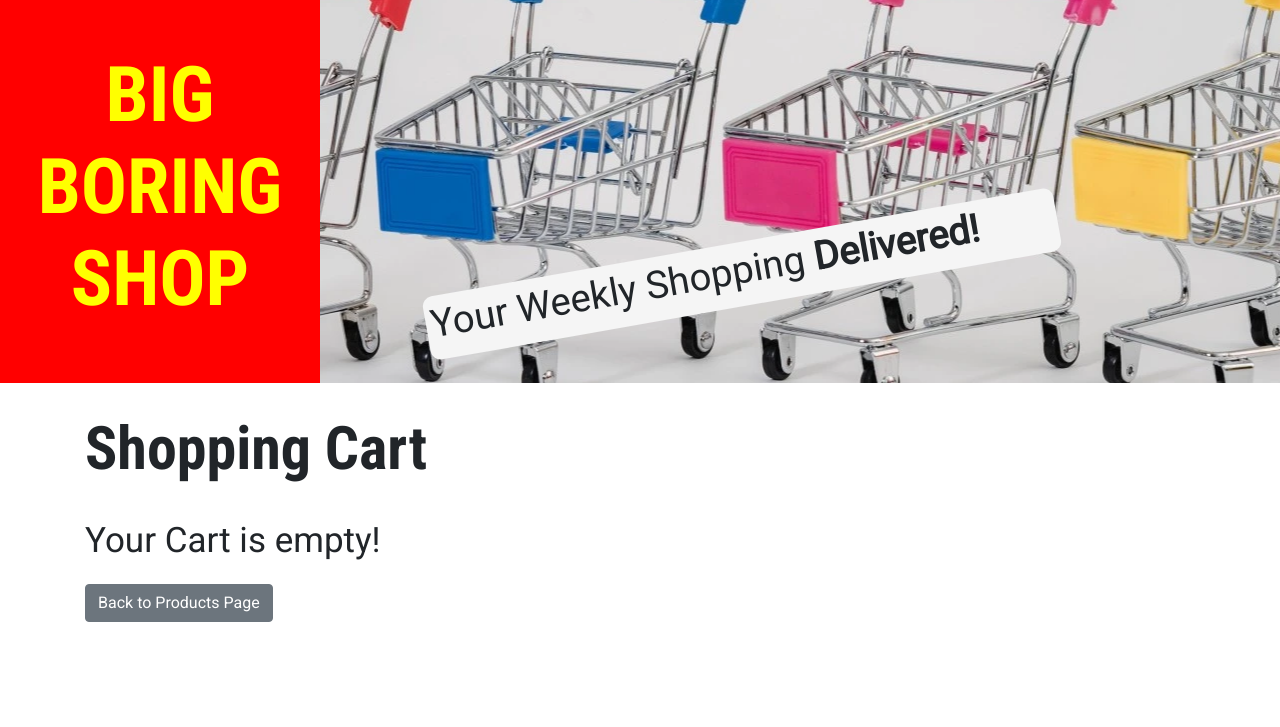
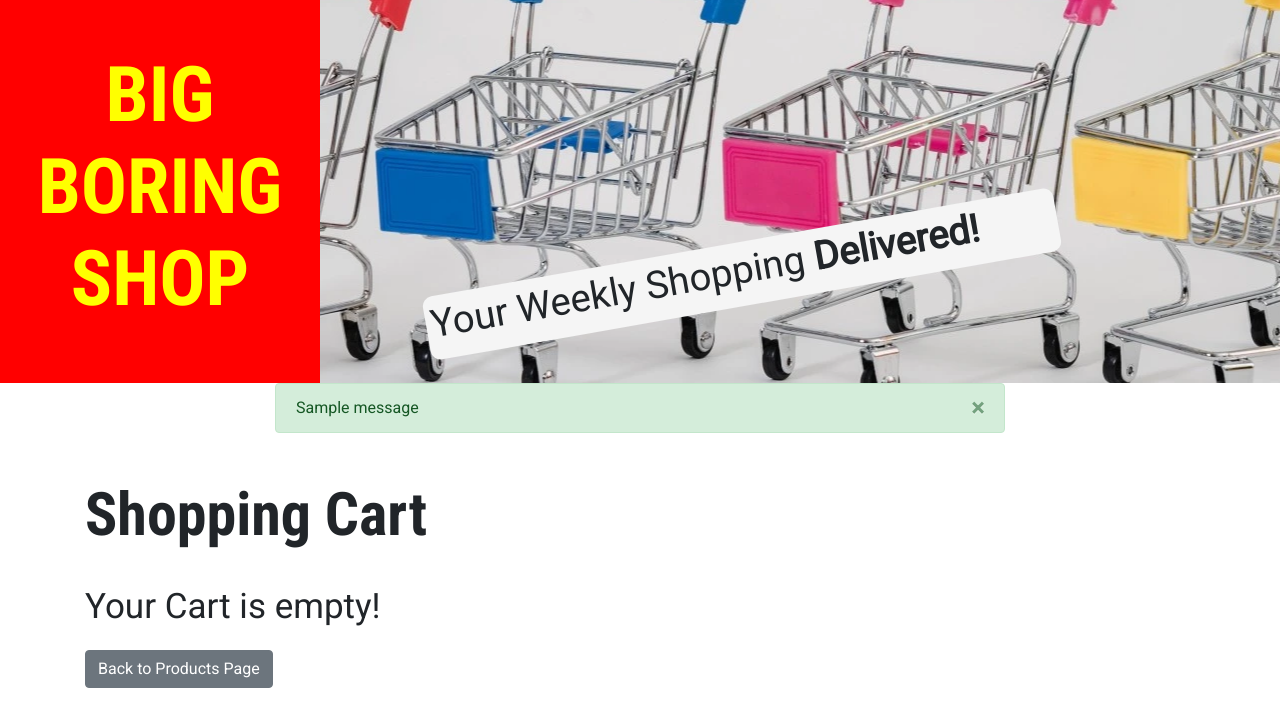
Before and after one commit to fenton1000/mf-portfolio-five-big-boring-shop, a Django app: page /cart/ in a window 1280 px wide. Shown: the part 57-784 px from the top of the page. Run offline with Django 3.2, Linux system fonts and the light colour scheme; tables that the repository leaves empty hold one stand-in row (values such as "Sample post"); one stand-in notice (Sample message) is shown; some libraries are stand-ins or nearby versions.

Commit message:
Add alerts

```diff
--- a/cart/templates/cart/cart.html
+++ b/cart/templates/cart/cart.html
@@ -49,7 +49,7 @@ Shopping Cart
                         <td class="py-0 py-sm-3 text-right">
                             <p class="my-0">€{{ item.sub_total }}</p>
                             <!-- Button trigger modal -->
-                            <button type="button" class="btn btn-outline-danger btn-sm my-3" data-toggle="modal"
+                            <button type="button" class="btn btn-outline-danger btn-sm my-4" data-toggle="modal"
                                 data-target="#deleteModal"
                                 data-delete-href="{% url 'remove_from_cart' item.product.id %}">
                                 Remove
--- a/cart/views.py
+++ b/cart/views.py
@@ -12,6 +12,7 @@ def view_cart(request):
 def add_to_cart(request, item_id):
     """ Add a quantity of the specified product to the shopping cart """
 
+    product = get_object_or_404(Product, pk=item_id)
     quantity = int(request.POST.get('quantity'))
     redirect_url = request.POST.get('redirect_url')
     cart = request.session.get('cart', {})
@@ -20,6 +21,8 @@ def add_to_cart(request, item_id):
         cart[item_id] += quantity
     else:
         cart[item_id] = quantity
+
+    messages.success(request, f'Added {product.name} to your cart')
 
     request.session['cart'] = cart
     return redirect(redirect_url)
--- a/templates/base.html
+++ b/templates/base.html
@@ -105,6 +105,20 @@
             </div>
         </div>
     </header>
+    <div class="container">
+        <div class="row">
+            <div class="col-md-8 offset-md-2">
+                {% for message in messages %}
+                <div class="alert {{ message.tags }} alert-dismissible fade show" id="msg" role="alert">
+                    {{ message | safe }}
+                    <button type="button" class="close" data-dismiss="alert" aria-label="Close">
+                        <span aria-hidden="true">&times;</span>
+                    </button>
+                </div>
+                {% endfor %}
+            </div>
+        </div>
+    </div>
 
 
     {% block page_header %}
```
Also changed, not shown: big_boring_shop/settings.py (+9 -0 lines).
